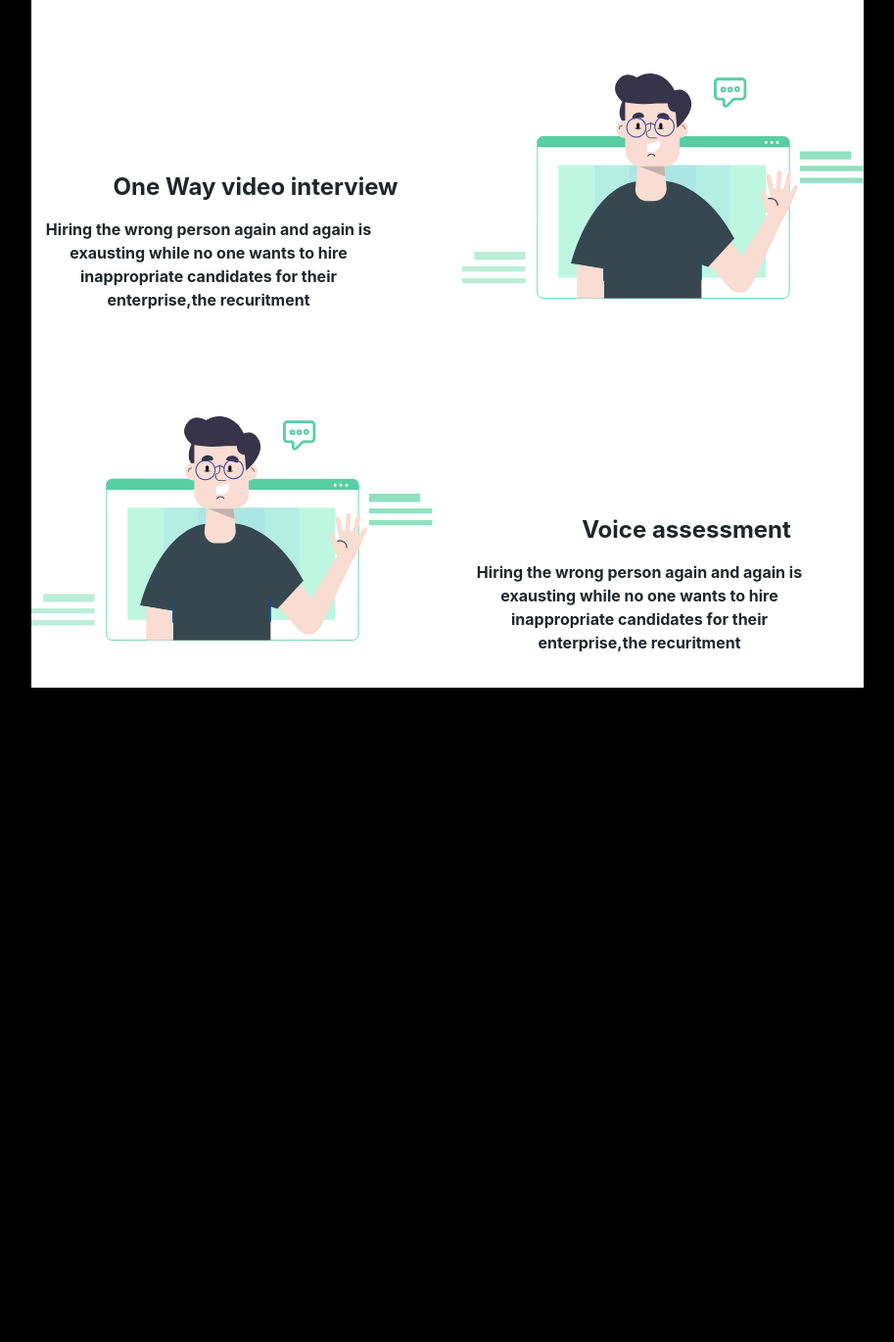
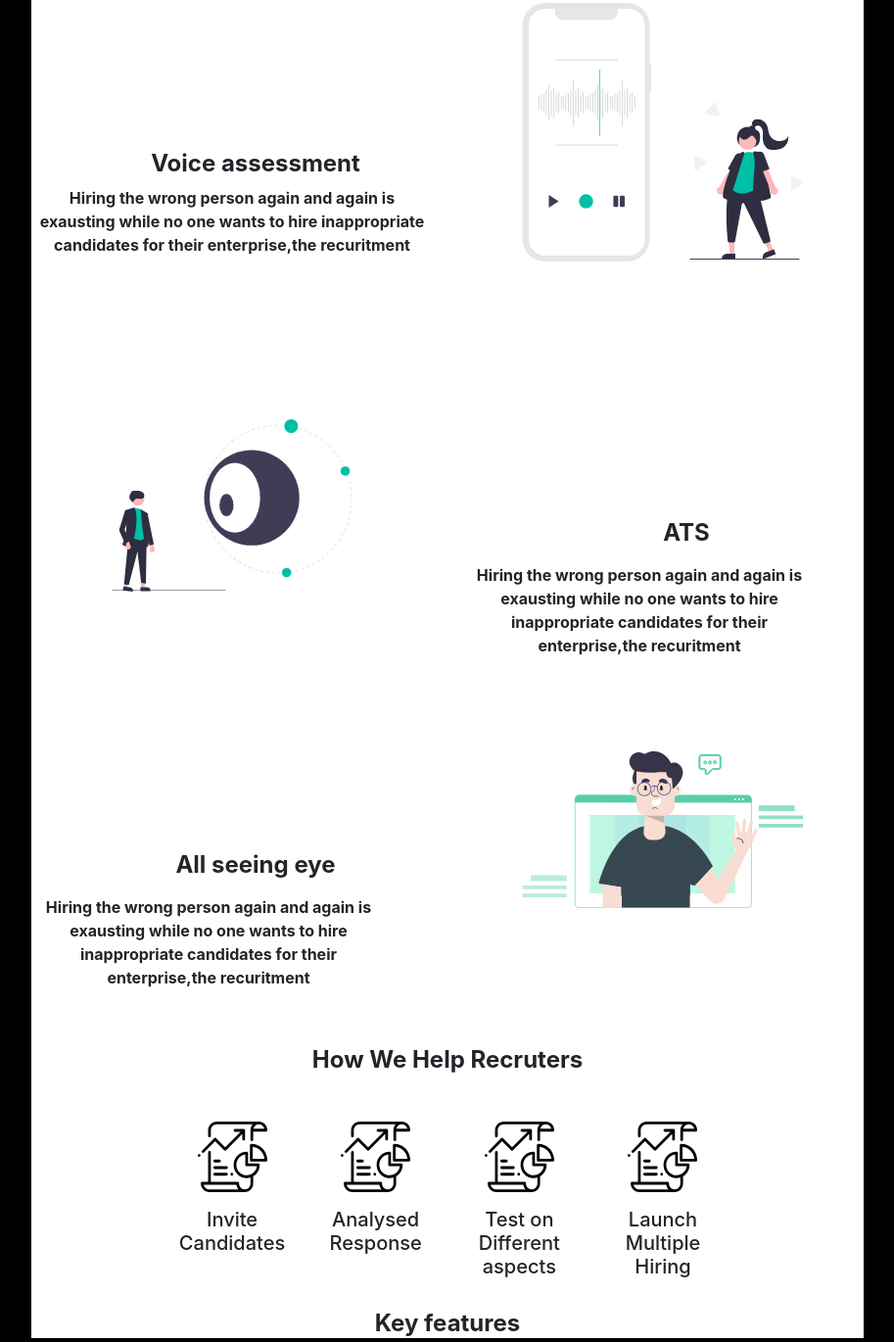
Before and after one commit to daya2940/Empass-homepage, a plain HTML site: page homepage.html in a window 1280 px wide. Shown: the part 1134-2504 px from the top of the page at 98% size, without its empty margins (183-1096 px from the left). Before the commit the page ends 1866 px from the top, so only its background shows below. Drawn offline with nearby package versions, Linux system fonts and the light colour scheme.

Commit message:
Made changes to the section

```diff
--- a/homepage.css
+++ b/homepage.css
@@ -46,7 +46,7 @@ h6.text-center {
 
 .responsive {
   width: 100%;
-  height: auto;
+  height: 70%;
 }
 
 @media only screen and (min-width: 900px) {
--- a/homepage.html
+++ b/homepage.html
@@ -168,7 +168,7 @@
     </div>
     <div class="container-fluid">
       <section class="hero-section">
-        <div class="row mt-4 mb-4">
+        <div class="row">
           <div
             class="col-sm-12 col-md-6 col-lg-6 mt-5 mb-5 d-flex justify-content-end"
           >
@@ -176,8 +176,38 @@
           </div>
           <div class="col-sm-12 col-md-6 col-lg-6">
             <h4 class="title ml-lg-5 font-weight-bolder text-center">
+              One way video interviews
+            </h4>
+            <p class="text-center mt-2 mr-5 text-center font-weight-bold p-2">
+              Hiring the wrong person again and again is exausting while no one
+              wants to hire inappropriate candidates for their enterprise,the
+              recuritment
+            </p>
+          </div>
+        </div>
+        <div class="row">
+          <div class="col-sm-12 col-md-6 col-lg-6">
+            <h4 class="title ml-lg-5 font-weight-bolder text-center">
               Voice assessment
             </h4>
+            <p class="text-center mt-2 text-center font-weight-bold">
+              Hiring the wrong person again and again is exausting while no one
+              wants to hire inappropriate candidates for their enterprise,the
+              recuritment
+            </p>
+          </div>
+          <div class="col-sm-12 col-md-6 col-lg-6 d-flex justify-content-end">
+            <img src="assets/voice.svg" class="responsive" />
+          </div>
+        </div>
+        <div class="row">
+          <div
+            class="col-sm-12 col-md-6 col-lg-6 mt-5 mb-3 d-flex justify-content-end"
+          >
+            <img src="assets/survellence.svg" class="responsive" />
+          </div>
+          <div class="col-sm-12 col-md-6 col-lg-6">
+            <h4 class="title ml-lg-5 font-weight-bolder text-center">ATS</h4>
             <p class="text-center mt-2 mr-5 text-center font-weight-bold p-2">
               Hiring the wrong person again and again is exausting while no one
               wants to hire inappropriate candidates for their enterprise,the
@@ -188,7 +218,7 @@
         <div class="row mt-4 mb-4">
           <div class="col-sm-12 col-md-6 col-lg-6">
             <h4 class="title ml-lg-5 font-weight-bolder text-center">
-              One Way video interview
+              All seeing eye
             </h4>
             <p class="text-center mt-2 mr-5 text-center font-weight-bold p-2">
               Hiring the wrong person again and again is exausting while no one
@@ -202,23 +232,34 @@
             <img src="assets/interview.svg" class="responsive" />
           </div>
         </div>
-        <div class="row mt-4 mb-4">
-          <div
-            class="col-sm-12 col-md-6 col-lg-6 mt-5 mb-5 d-flex justify-content-end"
-          >
-            <img src="assets/interview.svg" class="responsive" />
+        <h4 class="text-center font-weight-bolder">How We Help Recruters</h4>
+        <div class="row justify-content-center mt-5">
+          <div class="col-sm-2 col-md-2 col-lg-2">
+            <div class="d-flex justify-content-center">
+              <img src="assets/ANALYZED RESPONSE.svg" />
+            </div>
+            <h5 class="text-center mt-3">Invite Candidates</h5>
           </div>
-          <div class="col-sm-12 col-md-6 col-lg-6">
-            <h4 class="title ml-lg-5 font-weight-bolder text-center">
-              Voice assessment
-            </h4>
-            <p class="text-center mt-2 mr-5 text-center font-weight-bold p-2">
-              Hiring the wrong person again and again is exausting while no one
-              wants to hire inappropriate candidates for their enterprise,the
-              recuritment
-            </p>
+          <div class="col-sm-2 col-md-2 col-lg-2">
+            <div class="d-flex justify-content-center">
+              <img src="assets/ANALYZED RESPONSE.svg" />
+            </div>
+            <h5 class="text-center mt-3">Analysed Response</h5>
+          </div>
+          <div class="col-sm-2 col-md-2 col-lg-2">
+            <div class="d-flex justify-content-center">
+              <img src="assets/ANALYZED RESPONSE.svg" />
+            </div>
+            <h5 class="text-center mt-3">Test on Different aspects</h5>
+          </div>
+          <div class="col-sm-2 col-md-2 col-lg-2">
+            <div class="d-flex justify-content-center">
+              <img src="assets/ANALYZED RESPONSE.svg" />
+            </div>
+            <h5 class="text-center mt-3">Launch Multiple Hiring</h5>
           </div>
         </div>
+        <h4 class="text-center font-weight-bolder mt-4">Key features</h4>
       </section>
     </div>
     <script
```
Also changed, not shown: assets/survellence.svg (added), assets/voice.svg (added).
